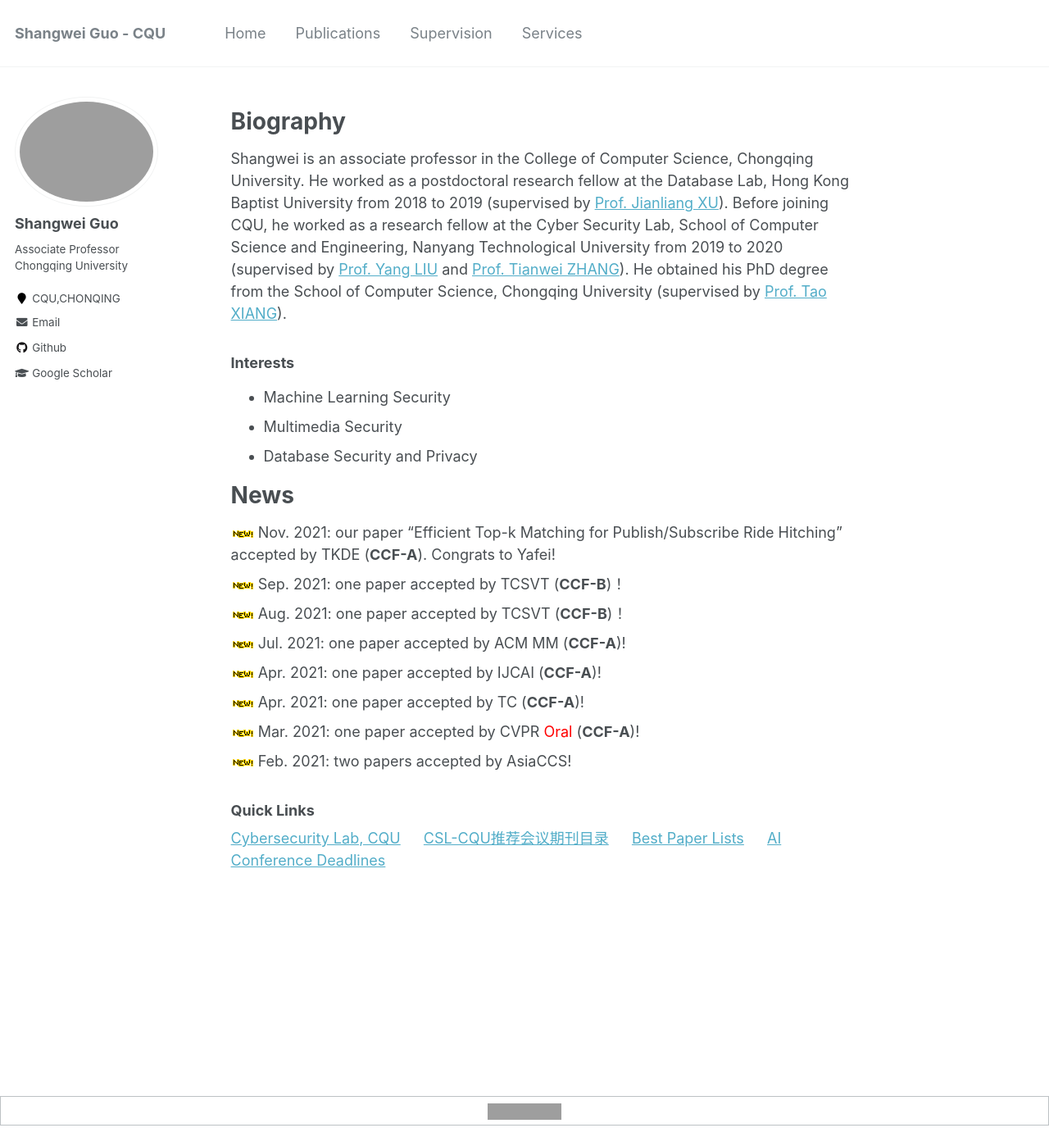
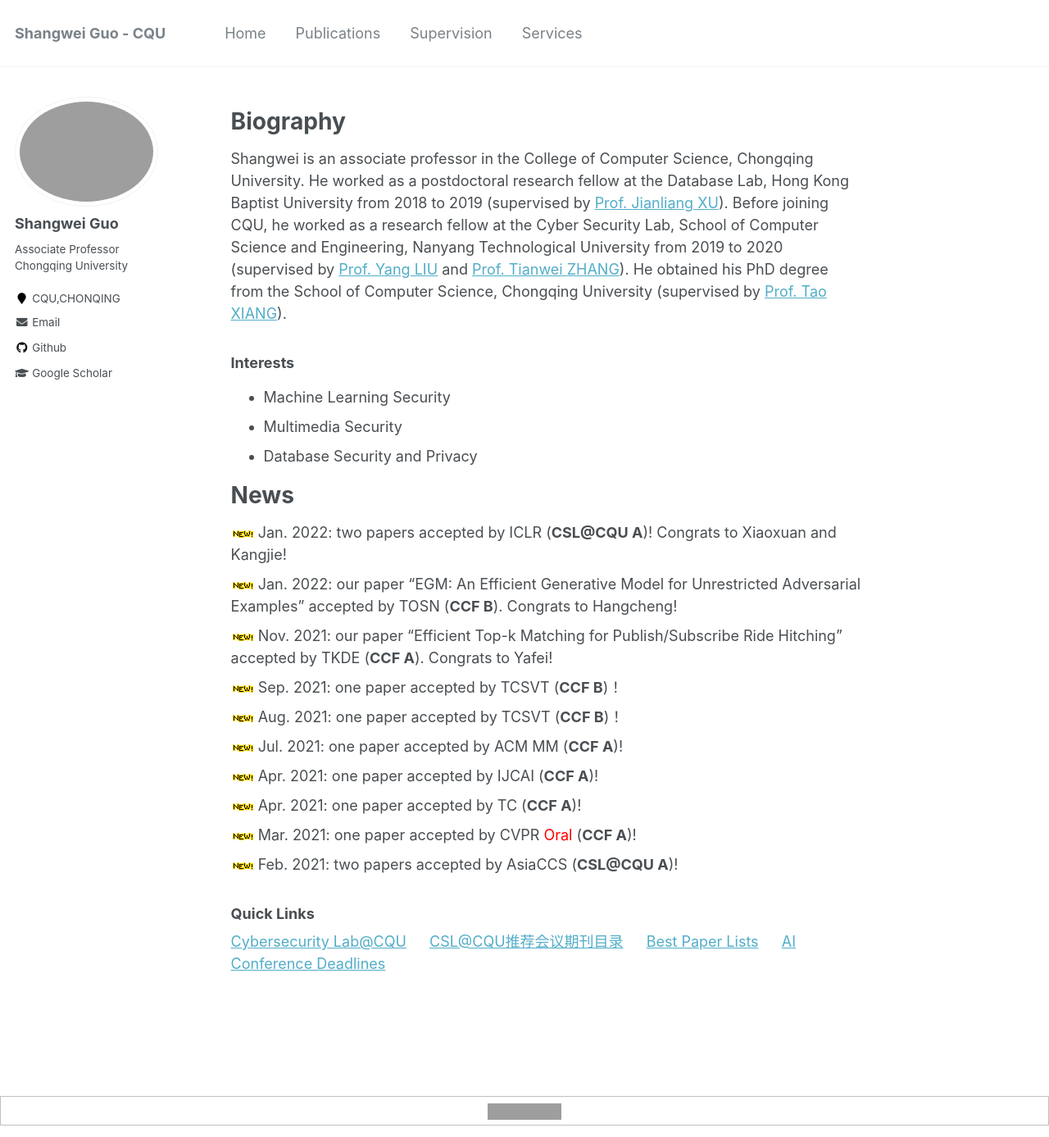
Before and after one commit to guoshangwei/guoshangwei.github.io, a Jekyll site: the page built from _pages/home.md, in a window 1280 px wide and 1387 px high. Shown: the whole window at 82% size. Built offline with Jekyll 4.4.1, drawn with Linux system fonts in a browser that asks for light colours; grey boxes are pictures that could not be loaded.

Commit message:
update Jan

```diff
--- a/_pages/home.md
+++ b/_pages/home.md
@@ -20,24 +20,27 @@ Shangwei is an associate professor in the College of Computer Science, Chongqing
 - BSc in Mathematics, 2012   <font  color=gray size=3>Henan Normal University</font> -->
 
 # News
+![](../images/new.gif) Jan. 2022: two papers accepted by ICLR (**CSL@CQU A**)! Congrats to Xiaoxuan and Kangjie!
 
-![](../images/new.gif) Nov. 2021: our paper "Efficient Top-k Matching for Publish/Subscribe Ride Hitching" accepted by TKDE (**CCF-A**). Congrats to Yafei!
+![](../images/new.gif) Jan. 2022: our paper "EGM: An Efficient Generative Model for Unrestricted Adversarial Examples" accepted by TOSN (**CCF B**). Congrats to Hangcheng!
 
-![](../images/new.gif) Sep. 2021: one paper accepted by TCSVT (**CCF-B**)！
+![](../images/new.gif) Nov. 2021: our paper "Efficient Top-k Matching for Publish/Subscribe Ride Hitching" accepted by TKDE (**CCF A**). Congrats to Yafei!
 
-![](../images/new.gif) Aug. 2021: one paper accepted by TCSVT (**CCF-B**)！
+![](../images/new.gif) Sep. 2021: one paper accepted by TCSVT (**CCF B**)！
 
-![](../images/new.gif) Jul. 2021: one paper accepted by ACM MM (**CCF-A**)!
+![](../images/new.gif) Aug. 2021: one paper accepted by TCSVT (**CCF B**)！
 
-![](../images/new.gif) Apr. 2021: one paper accepted by IJCAI (**CCF-A**)!
+![](../images/new.gif) Jul. 2021: one paper accepted by ACM MM (**CCF A**)!
 
-![](../images/new.gif) Apr. 2021: one paper accepted by TC (**CCF-A**)!
+![](../images/new.gif) Apr. 2021: one paper accepted by IJCAI (**CCF A**)!
 
-![](../images/new.gif) Mar. 2021: one paper accepted by CVPR <font  color=red >Oral</font> (**CCF-A**)!
+![](../images/new.gif) Apr. 2021: one paper accepted by TC (**CCF A**)!
 
-![](../images/new.gif) Feb. 2021: two papers accepted by AsiaCCS!
+![](../images/new.gif) Mar. 2021: one paper accepted by CVPR <font  color=red >Oral</font> (**CCF A**)!
+
+![](../images/new.gif) Feb. 2021: two papers accepted by AsiaCCS (**CSL@CQU A**)!
 
 
 ### Quick Links
 
-[Cybersecurity Lab, CQU](https://github.com/csl-cqu) &ensp;&ensp; [CSL-CQU推荐会议期刊目录](https://github.com/csl-cqu/Conference-Journal-Ranks) &ensp;&ensp; [Best Paper Lists](https://jeffhuang.com/best_paper_awards/) &ensp;&ensp; [AI Conference Deadlines](https://aideadlin.es/?sub=ML)
+[Cybersecurity Lab@CQU](https://github.com/csl-cqu) &ensp;&ensp; [CSL@CQU推荐会议期刊目录](https://github.com/csl-cqu/Conference-Journal-Ranks) &ensp;&ensp; [Best Paper Lists](https://jeffhuang.com/best_paper_awards/) &ensp;&ensp; [AI Conference Deadlines](https://aideadlin.es/?sub=ML)
```
Also changed, not shown: _pages/publications.md (+25 -3 lines), _pages/services.md (+11 -3 lines).
